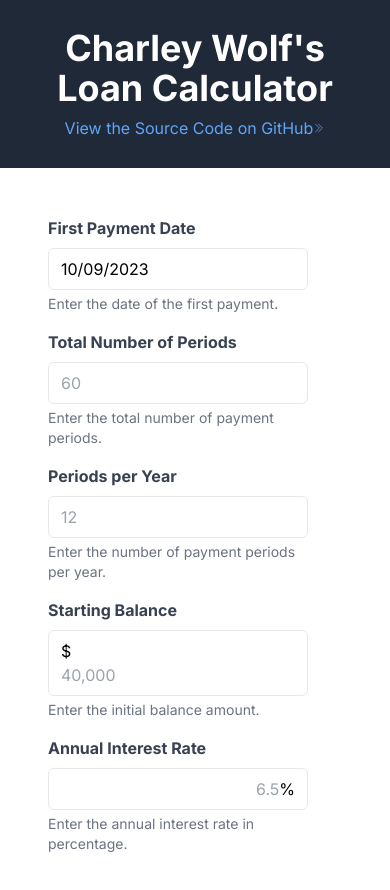
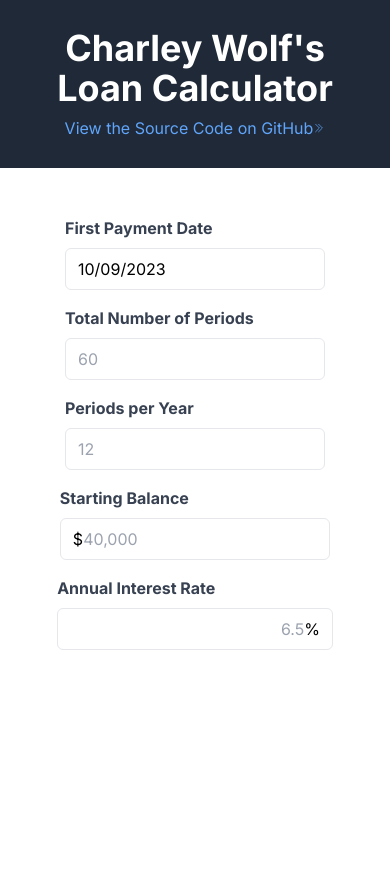
Before and after one commit to charleywolf/loan-calculator, a Next.js app: page / in a window 390 px wide. Shown: the top 890 px of the page. After the commit the page ends 844 px from the top, so only its background shows below. Built offline with nearby package versions, Linux system fonts and the light colour scheme.

Commit message:
mobile compatibility

```diff
--- a/src/app/page.tsx
+++ b/src/app/page.tsx
@@ -105,9 +105,9 @@ export default function Home() {
   };
 
   return (
-    <main className="flex flex-row justify-start p-12">
+    <main className="flex md:flex-row flex-col justify-start p-12">
       <ErrorDisplay />
-      <div className="flex flex-col md:w-1/3 mr-10">
+      <div className="flex items-center md:items-start flex-col md:w-1/3 md:mr-10">
         <LoanInputDate
           title="First Payment Date"
           id="firstPaymentDate"
@@ -159,7 +159,7 @@ export default function Home() {
         totalPeriods &&
         startingBalance !== "" &&
         annualInterestRate !== "" && (
-          <div className="flex flex-col md:w-2/3">
+          <div className="flex flex-col w-full md:w-2/3">
             <Amortization
               periodsPerYear={periodsPerYear}
               startingBalance={parseFloat(
--- a/src/components/amortization/Amortization.tsx
+++ b/src/components/amortization/Amortization.tsx
@@ -70,8 +70,8 @@ export default function Amortization({
   return (
     <>
       <div className="mb-8 flex flex-col">
-        <div className="flex-row flex space-x-10 mb-8 justify-center">
-          <div className="flex flex-col items-center">
+        <div className="md:flex-row mt-5 md:mt-0 space-y-5 md:space-y-0 md:flex md:space-x-10 mb-8 text-center md:justify-center">
+          <div className="flex flex-col md:items-center">
             <div className="text-lg font-semibold text-blue-600">
               Total Interest Paid
             </div>
@@ -83,7 +83,7 @@ export default function Amortization({
             </div>
           </div>
 
-          <div className="flex flex-col items-center">
+          <div className="flex flex-col md:items-center">
             <div className="text-lg font-semibold text-green-600">
               Total Cost of the Loan
             </div>
@@ -95,7 +95,7 @@ export default function Amortization({
             </div>
           </div>
 
-          <div className="flex flex-col items-center">
+          <div className="flex flex-col md:items-center">
             <div className="text-lg font-semibold text-purple-600">
               Monthly Payment
             </div>
@@ -107,7 +107,6 @@ export default function Amortization({
             </div>
           </div>
         </div>
-        {/* <div > */}
         <a
           href="#amortization-schedule"
           className="flex flex-row space-x-3 justify-center"
@@ -116,9 +115,9 @@ export default function Amortization({
           <h1 className="text-xl font-bold">Amortization Schedule</h1>
           <ChevronDoubleDownIcon className="h-6 w-6" aria-hidden="true" />
         </a>
-        {/* </div> */}
       </div>
 
+      <div className="overflow-x-auto">
         <table
           id="amortization-schedule"
           className="min-w-full divide-y divide-gray-200"
@@ -177,6 +176,7 @@ export default function Amortization({
             ))}
           </tbody>
         </table>
+      </div>
     </>
   );
 }
--- a/src/components/inputs/DateInput.tsx
+++ b/src/components/inputs/DateInput.tsx
@@ -30,7 +30,9 @@ export default function LoanInputDate({
         onChange={onChange}
         className="border rounded-md py-2 px-3 w-full outline-none"
       />
-      {infoText && <p className="text-sm text-gray-500 mt-1">{infoText}</p>}
+      {infoText && (
+        <p className="text-sm hidden md:block text-gray-500 mt-1">{infoText}</p>
+      )}
     </div>
   );
 }
--- a/src/components/inputs/Input.tsx
+++ b/src/components/inputs/Input.tsx
@@ -39,7 +39,9 @@ export default function LoanInput({
         />
         {endingText}
       </div>
-      {infoText && <p className="text-sm text-gray-500 mt-1">{infoText}</p>}
+      {infoText && (
+        <p className="text-sm hidden md:block text-gray-500 mt-1">{infoText}</p>
+      )}
     </div>
   );
 }
--- a/src/components/inputs/MoneyInput.tsx
+++ b/src/components/inputs/MoneyInput.tsx
@@ -34,7 +34,9 @@ export default function LoaninputMoney({
         />
       </div>
 
-      {infoText && <p className="text-sm text-gray-500 mt-1">{infoText}</p>}
+      {infoText && (
+        <p className="text-sm hidden md:block text-gray-500 mt-1">{infoText}</p>
+      )}
     </div>
   );
 }
```
Lines whose indentation alone changed are shown as unchanged.
